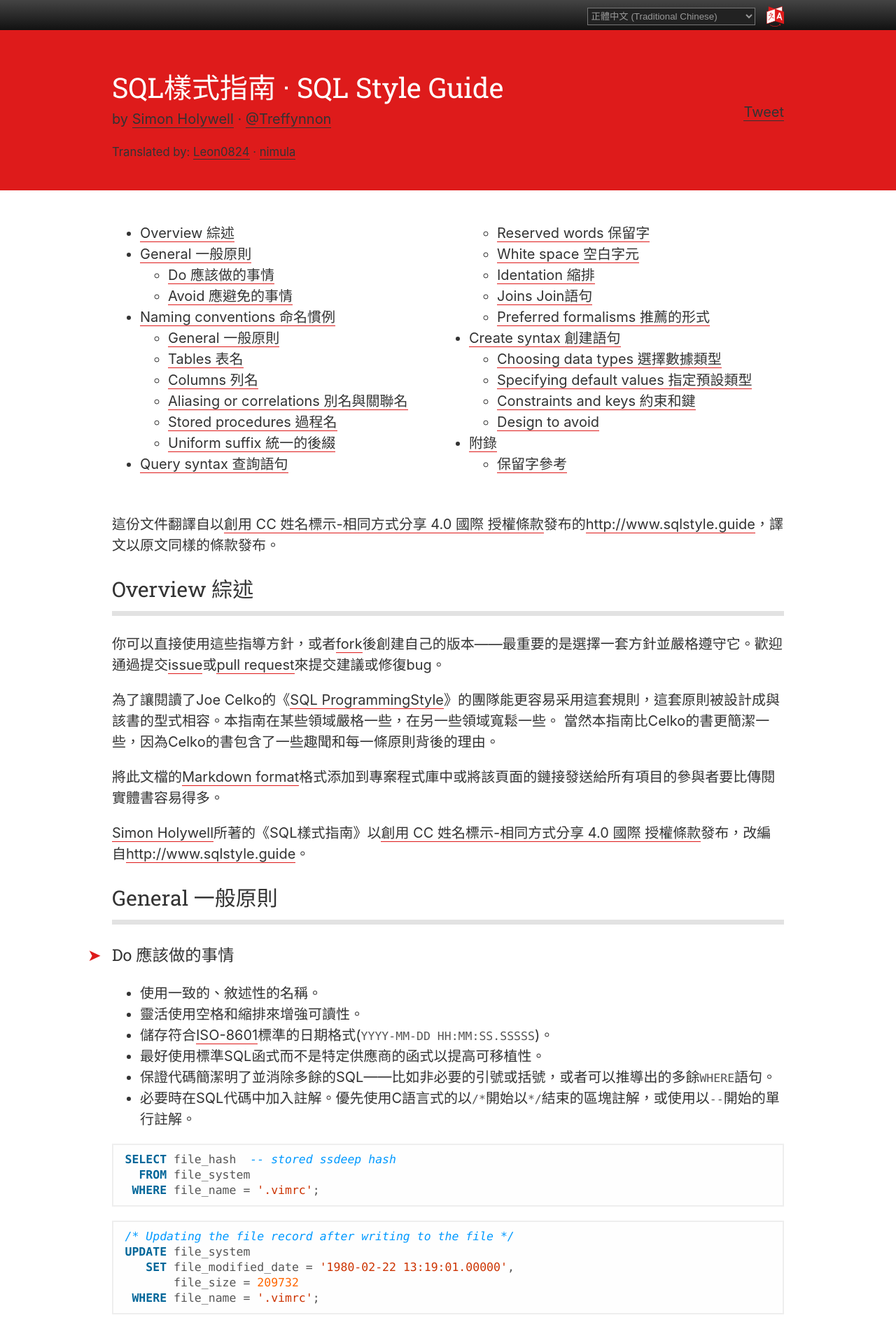
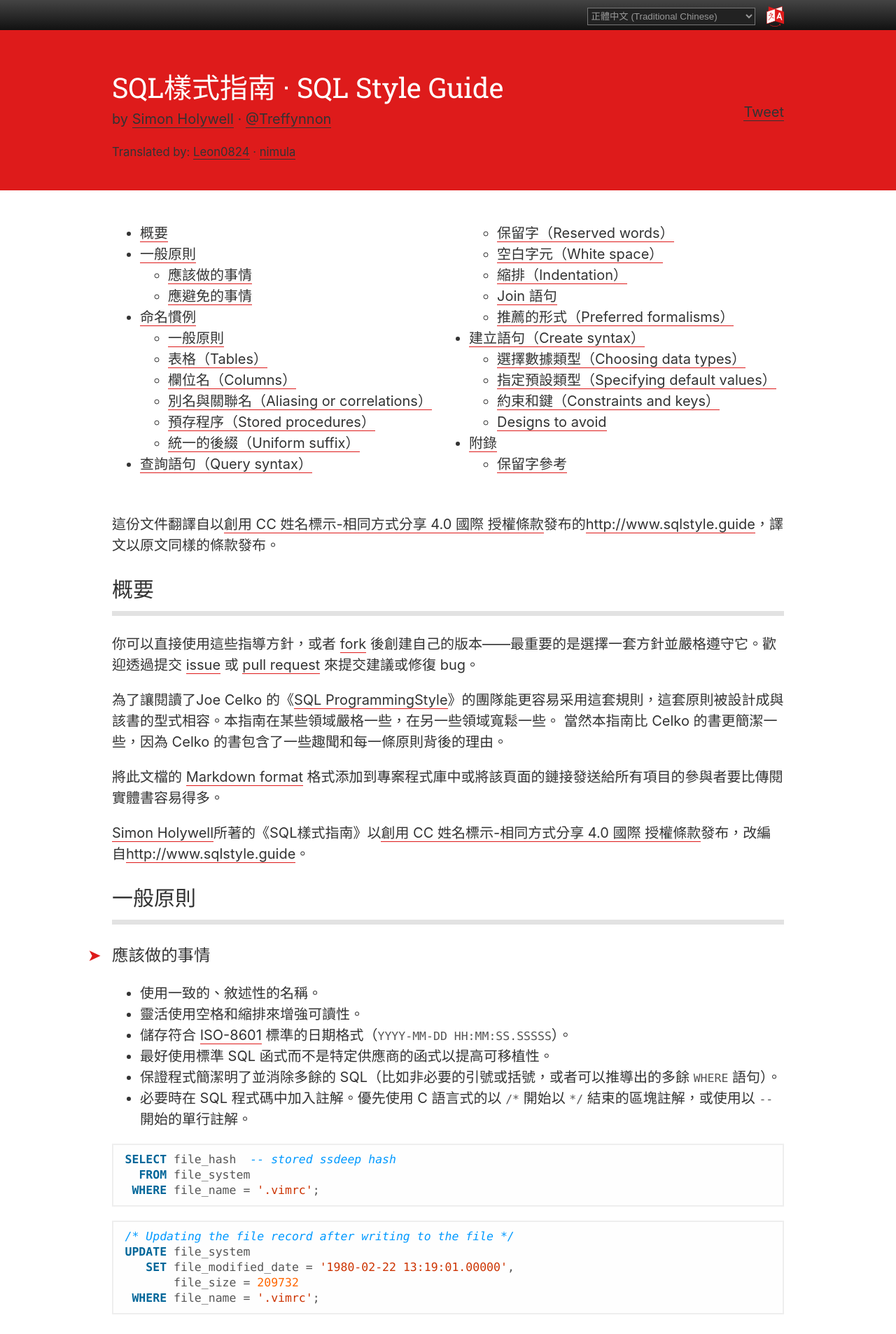
Before and after one commit to treffynnon/sqlstyle.guide, a Jekyll site: the page built from zh-tw/index.md, in a window 1280 px wide. Shown: the top 1906 px of the page at 70% size. Built offline with Jekyll 4.4.1, drawn with Linux system fonts in a browser that asks for light colours; comment, search, counter and statistics services are not loaded; some of the changed text lies outside the part shown.

Commit message:
Fix zh-TW typos, misuse, conventions
Make it follow Chinese copywriting guidelines
Make it follow Microsoft Language Portal

````diff
--- a/_includes/sqlstyle.guide.zh-TW.md
+++ b/_includes/sqlstyle.guide.zh-TW.md
@@ -2,26 +2,26 @@
 
 這份文件翻譯自以[創用 CC 姓名標示-相同方式分享 4.0 國際 授權條款][licence-zh]發布的[http://www.sqlstyle.guide][sqlstyleguide]，譯文以原文同樣的條款發布。
 
-## Overview 綜述
+## 概要
 
-你可以直接使用這些指導方針，或者[fork][fork]後創建自己的版本——最重要的是選擇一套方針並嚴格遵守它。歡迎通過提交[issue][issue]或[pull request][pull]來提交建議或修復bug。
+你可以直接使用這些指導方針，或者 [fork][fork] 後創建自己的版本——最重要的是選擇一套方針並嚴格遵守它。歡迎透過提交 [issue][issue] 或 [pull request][pull] 來提交建議或修復 bug。
 
-為了讓閱讀了Joe Celko的《[SQL ProgrammingStyle][celko]》的團隊能更容易采用這套規則，這套原則被設計成與該書的型式相容。本指南在某些領域嚴格一些，在另一些領域寬鬆一些。 當然本指南比Celko的書更簡潔一些，因為Celko的書包含了一些趣聞和每一條原則背後的理由。
+為了讓閱讀了Joe Celko 的《[SQL ProgrammingStyle][celko]》的團隊能更容易采用這套規則，這套原則被設計成與該書的型式相容。本指南在某些領域嚴格一些，在另一些領域寬鬆一些。 當然本指南比 Celko 的書更簡潔一些，因為 Celko 的書包含了一些趣聞和每一條原則背後的理由。
 
-將此文檔的[Markdown format][dl-md]格式添加到專案程式庫中或將該頁面的鏈接發送給所有項目的參與者要比傳閱實體書容易得多。
+將此文檔的 [Markdown format][dl-md] 格式添加到專案程式庫中或將該頁面的鏈接發送給所有項目的參與者要比傳閱實體書容易得多。
 
 [Simon Holywell][simon]所著的《SQL樣式指南》以[創用 CC 姓名標示-相同方式分享 4.0 國際 授權條款][licence-zh]發布，改編自[http://www.sqlstyle.guide][sqlstyleguide]。
 
-## General 一般原則
+## 一般原則
 
-### Do 應該做的事情
+### 應該做的事情
 
 * 使用一致的、敘述性的名稱。
 * 靈活使用空格和縮排來增強可讀性。
-* 儲存符合[ISO-8601][iso-8601]標準的日期格式(`YYYY-MM-DD HH:MM:SS.SSSSS`)。
-* 最好使用標準SQL函式而不是特定供應商的函式以提高可移植性。
-* 保證代碼簡潔明了並消除多餘的SQL——比如非必要的引號或括號，或者可以推導出的多餘`WHERE`語句。
-* 必要時在SQL代碼中加入註解。優先使用C語言式的以`/*`開始以`*/`結束的區塊註解，或使用以`--`開始的單行註解。
+* 儲存符合 [ISO-8601][iso-8601] 標準的日期格式（`YYYY-MM-DD HH:MM:SS.SSSSS`）。
+* 最好使用標準 SQL 函式而不是特定供應商的函式以提高可移植性。
+* 保證程式簡潔明了並消除多餘的 SQL（比如非必要的引號或括號，或者可以推導出的多餘 `WHERE` 語句）。
+* 必要時在 SQL 程式碼中加入註解。優先使用 C 語言式的以 `/*` 開始以 `*/` 結束的區塊註解，或使用以 `--` 開始的單行註解。
 
 ```sql
 SELECT file_hash  -- stored ssdeep hash
@@ -36,20 +36,20 @@
  WHERE file_name = '.vimrc';
 ```
 
-### Avoid 應避免的事情
+### 應避免的事情
 
 * 駝峰命名法——它不適合快速掃描。
-* 描述性的前綴或匈牙利命名法比如`sp_`或`tbl`。
+* 描述性的前綴或匈牙利命名法比如 `sp_` 或 `tbl`。
 * 複數形式——盡量使用更自然的集合術語。比如，用“staff”替代“employees”，或用“people”替代“individuals”。
 * 需要引用號的標識符——如果你必須使用這樣的標識符，最好堅持用SQL92的雙引號來提高可移植性。
 * 物件導向程式設計的原則不該應用到結構化查詢語言或資料庫結構上。
 
-## Naming conventions 命名慣例
+## 命名慣例
 
-### General 一般原則
+### 一般原則
 
 * 保證名字獨一無二且不是[保留字][reserved-keywords]。
-* 保證名字長度不超過30個字節。
+* 保證名字長度不超過 30 個字節。
 * 名字要以字母開頭，不能以下底線結尾。
 * 只在名字中使用字母、數字和下底線。
 * 不要再名字中出現連續下底線——這樣很難辨認。
@@ -61,26 +61,26 @@
   FROM staff;
 ```
 
-### Tables 表名
+### 表格（Tables）
 
-* 用集合名詞，或在不那麽理想的情況下，複數形式。如`staff`和`employees`。
-* 不要使用類似`tbl`或其他的描述性的前綴或匈牙利命名法。
+* 用集合名詞，或在不那麽理想的情況下，複數形式。如 `staff` 和 `employees`。
+* 不要使用類似 `tbl` 或其他的描述性的前綴或匈牙利命名法。
 * 表不應該同它的列同名，反之亦然。
-* 盡量避免連接兩個表的名字作為關系表（relationship table）的名字。與其使用`cars_mechanics`做表名不如使用`services`。
+* 盡量避免連接兩個表的名字作為關系表（relationship table）的名字。與其使用 `cars_mechanics` 做表名不如使用 `services`。
 
-### Columns 列名
+### 欄位名（Columns）
 
 * 總是使用單數形式。
-* 避免直接使用`id`做表的主標識符。
+* 避免直接使用 `id` 做表的主標識符。
 * 避免列名同表名同名，反之亦然。
 * 總是使用小寫字母，除非是特殊情況，如專有名詞。
 
-### Aliasing or correlations 別名與關聯名
+### 別名與關聯名（Aliasing or correlations）
 
 * 應該與它們別名的對象或與它們代表的表達式相關聯。
 * 一般來說，關聯名應該是對象名的第一個字母。
 * 如果已經有相同的關聯名了，那麽在關聯名後加一個數字。
-* 總是加上`AS`關鍵字，因為這樣的顯示聲明易於閱讀。
+* 總是加上 `AS` 關鍵字，因為這樣的顯示聲明易於閱讀。
 * 為計算出的數據命名時，用一個將這條數據存在表裏時會使用的列名。
 
 ```sql
@@ -94,14 +94,14 @@
   FROM staff AS s;
 ```
 
-### Stored procedures 過程名
+### 預存程序（Stored procedures）
 
 * 名字一定要包含動詞。
-* 不要附加`sp_`或任何其他這樣的敘述性前綴或使用匈牙利表示法。
+* 不要附加 `sp_` 或任何其他這樣的敘述性前綴或使用匈牙利表示法。
 
-### Uniform suffix 統一的後綴
+### 統一的後綴（Uniform suffix）
 
-下列後綴有統一的意義，能保證SQL代碼更容易被理解。在合適的時候使用正確的後綴。
+下列後綴有統一的意義，能保證 SQL 程式碼更容易被理解。在合適的時候使用正確的後綴。
 
 * `_id` 獨一無二的標識符，如主鍵。
 * `_status` 標識值或任何表示狀態的值，比如`publication_status`。
@@ -112,17 +112,17 @@
 * `_date` 表示該列包含日期。
 * `_tally` 計數值。
 * `_size` 大小，如文件大小或服裝大小。
-* `_addr` 地址，有形的或無形的，如`ip_addr`
+* `_addr` 地址，有形的或無形的，如 `ip_addr`
 
-## Query syntax 查詢語句
+## 查詢語句（Query syntax）
 
-### Reserved words 保留字
+### 保留字（Reserved words）
 
-保留字總是大寫，如`SELECT`和`WHERE`。
+保留字總是大寫，如 `SELECT` 和 `WHERE`。
 
-最好使用保留字的全稱而不是簡寫，用`ABSOLUTE`而不用`ABS`。
+最好使用保留字的全稱而不是簡寫，用 `ABSOLUTE` 而不用 `ABS`。
 
-當標準ANSI SQL關鍵字能完成相同的事情時，不要使用資料庫伺服器相依的關鍵字，這樣能增強可移植性。
+當標準 ANSI SQL 關鍵字能完成相同的事情時，不要使用資料庫伺服器相依的關鍵字，這樣能增強可移植性。
 
 ```sql
 SELECT model_num
@@ -130,13 +130,13 @@
  WHERE p.release_date > '2014-09-30';
 ```
 
-### White space 空白字元
+### 空白字元（White space）
 
-正確地使用空白字元對清晰的代碼十分重要。不要把代碼堆在一起或移除自然語言中的空格。
+正確地使用空白字元對清晰的程式碼十分重要。不要把程式碼堆在一起或移除自然語言中的空格。
 
-#### Spaces 空格
+#### 空格（Spaces）
 
-用空格使根關鍵字都結束在同一列上。在代碼中形成一個從上到下的“川流”，這樣幫助讀者快速掃描代碼並將關鍵字和實現細節分開。川流在排版時應該避免，但是對書寫SQL語句是有幫助的。
+用空格使根關鍵字都結束在同一列上。在程式碼中形成一個從上到下的「川流」，這樣幫助讀者快速掃描程式碼並將關鍵字和實做細節分開。川流在排版時應該避免，但是對書寫 SQL 語句是有幫助的。
 
 ```sql
 (SELECT f.species_name,
@@ -158,9 +158,9 @@
   GROUP BY b.species_name, b.observation_date);
 ```
 
-注意`WHERE`和`FROM`等關鍵字，都右對齊，而真實的列名都左對齊。
+注意 `WHERE` 和 `FROM` 等關鍵字，都靠右對齊，而真實的列名都靠左對齊。
 
-注意下列情況總是加入空格：
+下列是需要加入空格的情況：
 
 * 在等號前後（`=`）
 * 在逗號後（`,`）
@@ -173,17 +173,17 @@
     OR a.title = 'The New Danger';
 ```
 
-#### Line spacing 換行
+#### 換行（Line spacing）
 
-總是換行的情況：
+必需換行的時機：
 
 * 在`AND`或`OR`前。
 * 在分號後（分隔語句以提高可讀性）。
-* 在每個關鍵詞定以後。
+* 在每個關鍵字定以後。
 * 將多個列組成一個邏輯組時的逗號後。
-* 將代碼分隔成相關聯的多個部分，幫助提高大段代碼的可讀性。
+* 將程式碼分隔成相關聯的多個部分，幫助提高大區塊程式碼的可讀性。
 
-讓所有的關鍵字右對齊，讓所有的值左對齊，在查詢語句中間留出一個空隙。這樣能提高速讀代碼的速讀。
+將所有的關鍵字右對齊，將所有的值靠左對齊，並在查詢語句中間留出一個空隙。這樣能提高程式碼的閱讀速度。
 
 
 ```sql
@@ -206,13 +206,13 @@
     OR a.title = 'The New Danger';
 ```
 
-### Identation 縮排
+### 縮排（Indentation）
 
-為確保SQL的可讀性，一定要遵守下列規則。
+為確保 SQL 的可讀性，務必要遵守下列規則。
 
-### Joins Join語句
+### Join 語句
 
-Join語句應該縮進到川流的另一側並在必要的時候添加一個換行。
+Join 語句應該縮進到川流的另一側並在必要的時候加入換行。
 
 
 ```sql
@@ -227,7 +227,7 @@
           AND c.chief = 'Y';
 ```
 
-#### Subqueries 子查詢
+#### 子查詢（Subqueries）
 
 子查詢應該在川流的右側對齊並使用其他查詢相同的樣式。有時候將右括號單獨置於一行並同與它配對的左括號對齊是有意義的——尤其是當存在嵌套子查詢的時候。
 
@@ -264,62 +264,62 @@
    AND postcode IN ('EH1', 'BN1', 'NN1', 'KW1');
 ```
 
-## Create syntax 創建語句
+## 建立語句（Create syntax）
 
-聲明模式信息時維護可讀代碼也很重要。所以列定義的順序和分組一定要有意義。
+聲明模式信息時維護可讀程式碼也很重要。所以列定義的順序和分組一定要有意義。
 
-在`CREATE`定義中，每列要縮排4個空格。
+在 `CREATE` 語句中，其後每列要縮排 4 個空格。
 
-### Choosing data types 選擇數據類型
+### 選擇數據類型（Choosing data types）
 
-* 盡可能避免使用供應商特定的數據類型。 它們不僅不可移植，而且可能不適用於相同供應商軟體的舊版本。
-* 只在真的需要浮點數運算的時候才使用`REAL`和`FLOAT`類型，否則使用`NUMERIC`和`DECIMAL`類型。浮點數舍入誤差是個麻煩。
+* 盡可能避免使用特定廠商的資料類型。 它們不僅不可移植，而且可能不適用於相同廠商的舊版軟體。
+* 只在真的需要浮點數運算的時候才使用 `REAL` 和 `FLOAT` 類型，否則使用 `NUMERIC` 和 `DECIMAL` 類型。浮點數進位誤差是個問題。
 
-### Specifying default values 指定預設類型
+### 指定預設類型（Specifying default values）
 
-* 預設值一定與列的類型相同——如果一個列的類型是`DECIMAL`那麽就不要使用`INTEGER`類型作為預設值。
-* 預設值要緊跟類型聲明並在`NOT NULL`聲明前。
+* 預設值一定與列的類型相同——如果一個列的類型是 `DECIMAL` 那麽就不要使用 `INTEGER` 類型作為預設值。
+* 預設值要緊跟類型聲明並在 `NOT NULL` 聲明前。
 
-### Constraints and keys 約束和鍵
+### 約束和鍵（Constraints and keys）
 
-約束和鍵是構成資料庫系統的重要組成部分。它們能很快地變得難以閱讀和理解，所以遵從指南方針是很重要的。
+約束（Constraints）和鍵（key）是構成資料庫系統的重要組成部分。它們能很快地變得難以閱讀和理解，所以遵從指南方針是很重要的。
 
-#### Choosing keys 選擇鍵
+#### 選擇鍵（Choosing keys）
 
 設計時應該謹慎選擇構成鍵的列，因為鍵既明顯影響著性能和數據完整性。
 
 1. 鍵在某種程度上應該是獨一無二的。
 2. 該值在不同表中的類型應該相同並且盡量不會更改。
-3. 該值是否會無法通過某些標準格式（如ISO發布的標準）？ 遵守第2點。
+3. 該值是否會無法通過某些標準格式（如 ISO 發布的標準）？ 遵守第2點。
 4. 盡量讓鍵保持簡單，但在適當情況下不要害怕使用複合鍵。
 
 以上是定義資料庫時合乎邏輯的平衡做法。當需求變更時，鍵也應該根據情況更新。
 
-#### Defining constraints 定義約束
+#### 定義約束（Defining constraints）
 
 確定鍵後，就可以用約束和字值段驗證來定義它們。
 
-##### General 概述
+##### 概要（General）
 
 * 表至少需要一個鍵來保證其完整性和可用性。
-* 約束應該有名字，除了`UNIQUE`、`PRIMARY KEY`和`FOREIGN KEY`之外。
+* 約束應該有名字，除了 `UNIQUE`、`PRIMARY KEY` 和 `FOREIGN KEY` 之外。
 
-##### Layout and order 布局和順序
+##### 布局和順序（Layout and order）
 
-* 在`CREATE TABLE`語句後先定義主鍵。
+* 在 `CREATE TABLE` 語句後先定義主鍵。
 * 約束的定義應該緊跟它相應的列的定義後。
 * 如果該約束與多個列相關，那麽讓它盡量離與其相關的列距離越近越好。實在不行就講它放在表定義的最後。
 * 如果是與整個表相關聯表級別的約束，那麽就將放在表的定義的最後。
-* 按照字母順序安排定義，`ON DELETE`排在`ON UPDATE`前。
-* 必要的話，把所有相關的語句對齊。比如，把所有`NOT NULL`定義對齊到同一列。雖然這樣的做法有些慢，但是能提高可讀性。
+* 按照字母順序安排定義，`ON DELETE` 排在 `ON UPDATE` 前。
+* 必要的話，把所有相關的語句對齊。比如，把所有 `NOT NULL` 定義對齊到同一列。雖然這樣的做法有些慢，但是能提高可讀性。
 
-##### Validation 校驗
+##### 校驗（Layout and order）
 
-* 用`LIKE`和`SIMILAR TO`約束來保證格式已知字串的數據完整性。
-* 當數字的值的範圍可以確定時，用`CHECK()`來防止錯誤的值進入資料庫或被錯誤地轉換。大部分情況下至少要確認值要大於零。
-* `CHECK()`約束應該在單獨的語句中以便debug。
+* 用 `LIKE` 和 `SIMILAR TO` 約束來保證格式已知字串的數據完整性。
+* 當數字的值的範圍可以確定時，用 `CHECK()` 來防止錯誤的值進入資料庫或被錯誤地轉換。大部分情況下至少要確認值要大於零。
+* `CHECK()` 約束應該在單獨的語句中以便偵錯。
 
-##### Example
+##### 範例
 
 ```sql
 CREATE TABLE staff (
@@ -332,19 +332,19 @@
 );
 ```
 
-### Design to avoid
+### Designs to avoid
 
 * 物件導向程式設計並不適用於關聯式資料庫——避免這個陷阱。
-* 將值存入一列並將單位存在另一列。列的定義應該讓自己的單位不言自明以避免在應用內進行合並。使用`CHECK()`來保證資料庫中的數據是合法的。
+* 將**值**保存在一個欄位並將**單位**保存在另一個欄位。欄位的定義應該讓自己的單位不言自明以避免在應用程式內進行合並。使用`CHECK()`來保證資料庫中的數據是有效的。
 * [EAV (Entity Attribute Value)][eav]表——用特殊的產品來處理無模式數據。
-* 因為某些原因（如為了歸檔、為了劃分跨國公司的區域）將能合並在一起的表分開。這樣的設計導致以後必須使用`UNION`操作而不能直接查詢一個表。
+* 因為某些原因（如為了歸檔、為了劃分跨國公司的區域）將能合並在一起的表分開。這樣的設計導致以後必須使用 `UNION` 操作而不能直接查詢一個表。
 
 
 ## 附錄
 
 ### 保留字參考
 
-下表包含了ANSI SQL (92, 99 和 2003)、MySQL 3到5.x、PostgreSQL 8.1、MS SQL Server 2000、MS ODBC和Oracle 10.2中的關鍵字。
+下表包含了 ANSI SQL（92, 99 和 2003）、MySQL 3 到 5.x、PostgreSQL 8.1、MS SQL Server 2000、MS ODBC 和 Oracle 10.2 中的關鍵字。
 
 ```sql
 A
````
Also changed, not shown: other parts of _includes/sqlstyle.guide.zh-TW.md (+5 -5 lines).
